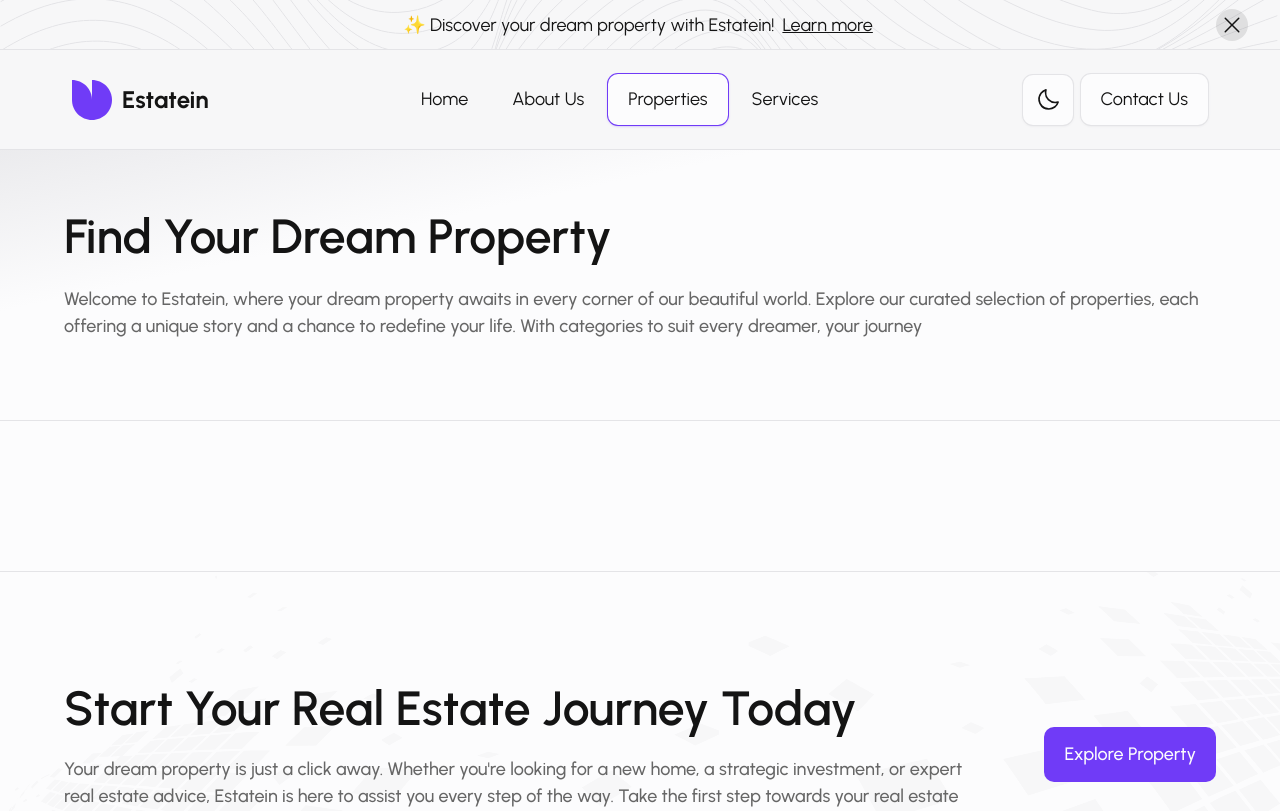
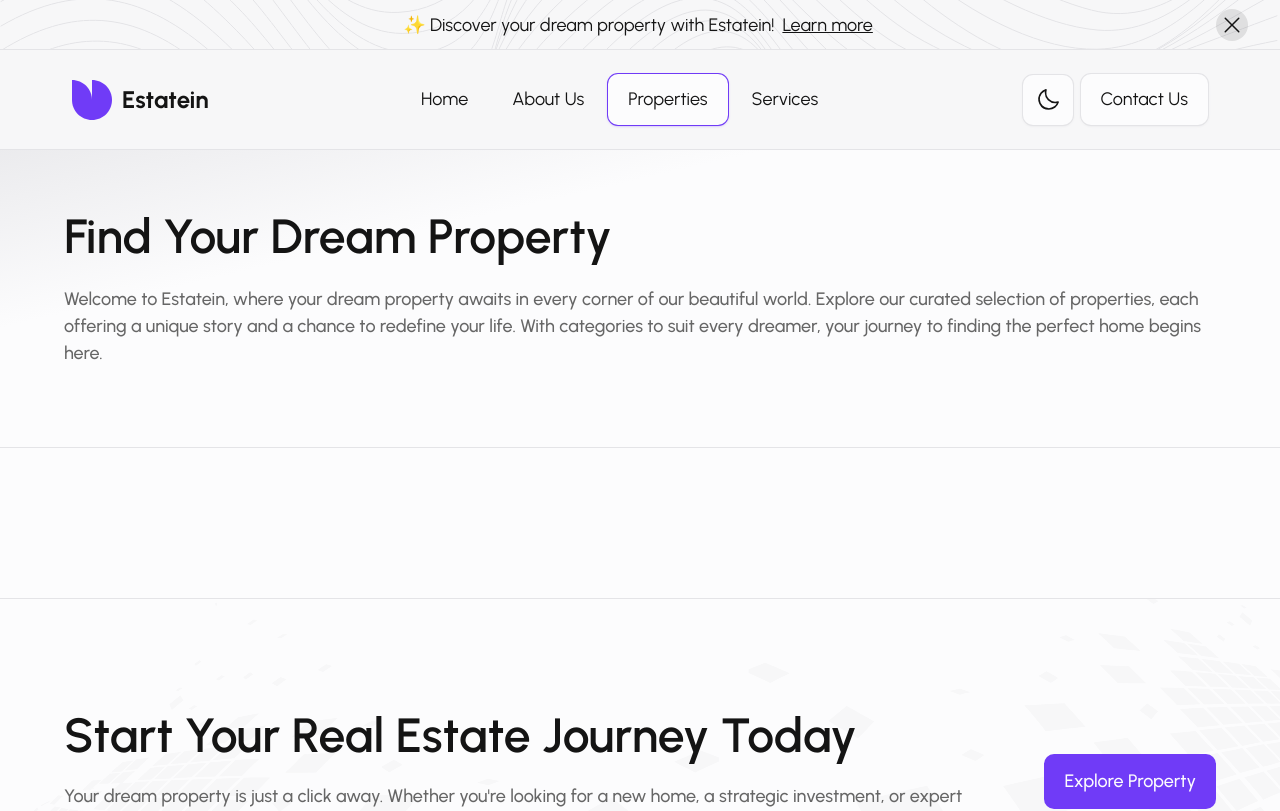
Before and after one commit to siobaldev/estatein, a Next.js app: page /properties in a window 1280 px wide. Shown: the top 811 px of the page. Built offline with nearby package versions, Linux system fonts and the light colour scheme.

Commit message:
fix: complete hero description text

```diff
--- a/src/app/(main)/properties/_components/hero-section.tsx
+++ b/src/app/(main)/properties/_components/hero-section.tsx
@@ -11,7 +11,8 @@ export default function PropertiesHero() {
           Welcome to Estatein, where your dream property awaits in every corner
           of our beautiful world. Explore our curated selection of properties,
           each offering a unique story and a chance to redefine your life. With
-          categories to suit every dreamer, your journey
+          categories to suit every dreamer, your journey to finding the perfect
+          home begins here.
         </p>
       </div>
     </section>
```
